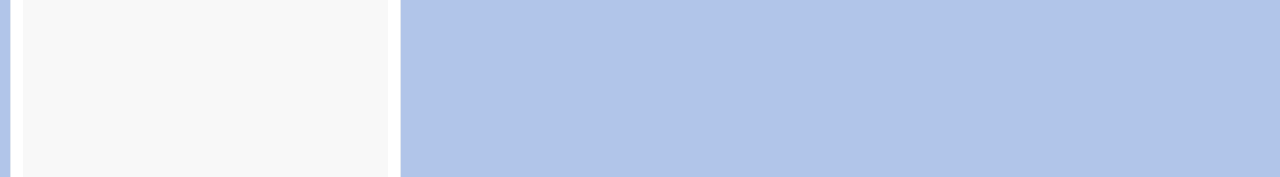
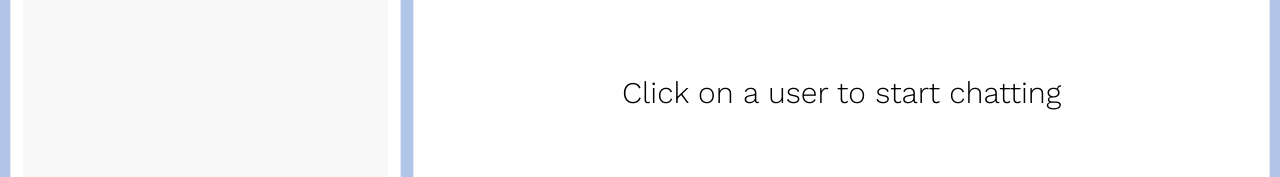
Before and after one commit to kyj91032/mern_socket_io, a React (Create React App) app in the folder frontend/: page /chat in a window 1280 px wide. Shown: the part 318-495 px from the top of the page. Built offline with nearby package versions, Linux system fonts and the light colour scheme; no server answers; sample sign-in values are in the browser's storage.

Commit message:
feat(chat): 단일, 그룹채팅 기본 UI 생성

```diff
--- a/frontend/src/components/ChatBox.js
+++ b/frontend/src/components/ChatBox.js
@@ -1,9 +1,24 @@
 import React from 'react'
+import { ChatState } from '../context/ChatProvider'
+import { Box } from '@chakra-ui/react';
+import SingleChat from './SingleChat';
 
-const ChatBox = () => {
-  return (
-    <div>ChatBox</div>
-  )
+const ChatBox = ({fetchAgain, setFetchAgain}) => {
+
+  const {selectedChat} = ChatState();
+
+  return <Box
+        display={{base:selectedChat ? "flex" : 'none', md: 'flex'}}
+        alignItems="center"
+        flexDir="column"
+        p={3}
+        bg="white"
+        w={{ base: "100%", md: "68%" }}
+        borderRadius="lg"
+        borderWidth="1px"
+      >
+    <SingleChat fetchAgain={fetchAgain} setFetchAgain={setFetchAgain} />
+  </Box>
 }
 
 export default ChatBox
--- a/frontend/src/components/MyChats.js
+++ b/frontend/src/components/MyChats.js
@@ -7,7 +7,7 @@
 import { getSender } from '../config/ChatLogic';
 import GroupChatModal from './miscellaneous/GroupChatModal';
 
-const MyChats = () => {
+const MyChats = ({fetchAgain}) => {
 
   const [loggedUser, setLoggedUser] = useState();
   const { user, selectedChat, setSelectedChat, chats, setChats } = ChatState();
@@ -40,7 +40,7 @@
   useEffect(() => {
     setLoggedUser(JSON.parse(localStorage.getItem("userInfo")));
     fetchChats();
-  }, []);
+  }, [fetchAgain]);
 
   return (
     <Box
--- /dev/null
+++ b/frontend/src/components/SingleChat.js
@@ -0,0 +1,57 @@
+import React from 'react'
+import { ChatState } from '../context/ChatProvider'
+import { Box, IconButton, Text } from '@chakra-ui/react';
+import { ArrowBackIcon } from '@chakra-ui/icons';
+import { getSender, getSenderFull } from '../config/ChatLogic';
+import ProfileModal from './miscellaneous/ProfileModal';
+
+const SingleChat = ({ fetchAgain, setFetchAgain }) => {
+
+    const { user, selectedChat, setSelectedChat } = ChatState();
+
+    return (
+        <>
+            {selectedChat ? (
+                <>
+                    <Text
+                        fontSize={{ base: "28px", md: "30px" }}
+                        pb={3}
+                        px={2}
+                        w="100%"
+                        fontFamily="Work sans"
+                        display="flex"
+                        justifyContent={{ base: "space-between" }}
+                        alignItems="center"
+                    >
+                        <IconButton
+                            display={{ base: "flex", md: "none" }}
+                            icon={<ArrowBackIcon />}
+                            onClick={() => setSelectedChat("") // 화면 작을때만 보이고, 누르면 채팅방 목록으로 돌아감(selectedChat이 ""이 되면서)
+                        }
+                        />
+                        {!selectedChat.isGroupChat ? ( // 그룹 채팅이 아니면
+                            <>
+                                {getSender(user, selectedChat.users)} 님과의 채팅
+                                <ProfileModal user={getSenderFull(user, selectedChat.users)}/>
+                            </>
+                        ) : (
+                            <>
+                                그룹채팅 {selectedChat.chatName.toUpperCase()}
+                            </>
+                        )}
+
+                    </Text>
+                </>
+            ) : (
+                <Box display="flex" alignItems="center" justifyContent="center" h="100%">
+                <Text fontSize="3xl" pb={3} fontFamily="Work sans">
+                    Click on a user to start chatting
+                </Text>
+                </Box>
+            )}
+
+        </>
+    )
+}
+
+export default SingleChat
--- a/frontend/src/components/miscellaneous/ProfileModal.js
+++ b/frontend/src/components/miscellaneous/ProfileModal.js
@@ -11,7 +11,7 @@
             <span onClick={onOpen}>{children}</span>
         ) : (
             <IconButton
-                d={{base:'flex'}}
+                display={{base:'flex'}}
                 icon={<ViewIcon/>}
                 onClick={onOpen}
             />
@@ -22,12 +22,12 @@
           <ModalHeader
             fontSize='25px'
             fontFamily='Work Sans'
-            d='flex'
+            display='flex'
             justifyContent='center'
           >프로필 조회</ModalHeader>
           <ModalCloseButton />
           <ModalBody
-            d='flex'
+            display='flex'
             flexDir='column'
             alignItems='center'
             justifyContent='space-between'
--- a/frontend/src/config/ChatLogic.js
+++ b/frontend/src/config/ChatLogic.js
@@ -2,3 +2,8 @@
     return users[0]._id === loggedUser._id ? users[1].name : users[0].name;
     // 유저가 2명이라는 가정하에, 내가 아니라면 상대방의 이름을 리턴
 }
+
+export const getSenderFull = (loggedUser, users) => {
+    return users[0]._id === loggedUser._id ? users[1] : users[0];
+    // 유저가 2명이라는 가정하에, 내가 아니라면 상대방의 이름을 리턴
+}
--- a/frontend/src/pages/Chatpage.js
+++ b/frontend/src/pages/Chatpage.js
@@ -1,4 +1,4 @@
-import React from 'react'
+import React, { useState } from 'react'
 import { Box } from '@chakra-ui/react'
 import { ChatState } from '../context/ChatProvider';
 import SideDrawer from '../components/miscellaneous/SideDrawer';
@@ -9,12 +9,14 @@
 
   const { user } = ChatState();
 
+  const [fetchAgain, setFetchAgain] = useState(false);
+
   return (
     <div style={{width: '100%'}}>
       {user && <SideDrawer/>}
       <Box display="flex" justifyContent="space-between" w="100%" h="91.5vh" p="10px">
-        {user && <MyChats />}
-        {user && <ChatBox />}
+        {user && <MyChats fetchAgain={fetchAgain} />}
+        {user && <ChatBox fetchAgain={fetchAgain} setFetchAgain={setFetchAgain} />}
       </Box>
     </div>
   )
```
